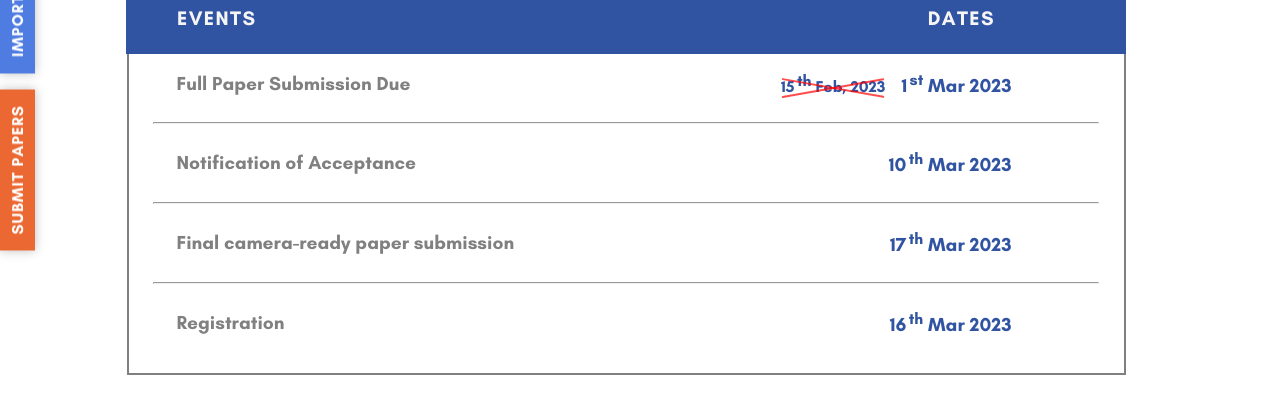
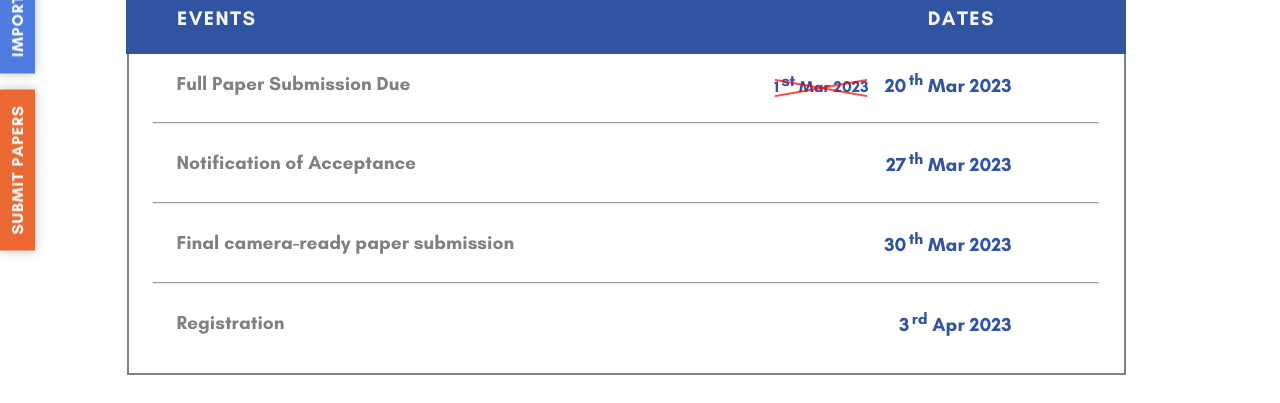
Before and after one commit to Velogan-Boy/dorotics-2023, a React (Create React App) app: page / in a window 1280 px wide. Both pictures are taken after a click on the item "Dates & Schedule". Shown: the part 327-730 px from the top of the page. Built offline with nearby package versions, Linux system fonts and the light colour scheme.

Commit message:
revised dates

```diff
--- a/src/components/DateTable/DateTable.jsx
+++ b/src/components/DateTable/DateTable.jsx
@@ -44,7 +44,7 @@ const DateTable = () => {
                            <td className={styles.date}>
                               <div>
                                  <s>
-                                    15<sup>th</sup> Feb, 2023
+                                    1<sup>st</sup> Mar 2023
                                  </s>
                               </div>
                               <div>
--- a/src/data.js
+++ b/src/data.js
@@ -170,19 +170,19 @@ const submissionFormat = [
 const dates = [
    {
       event: 'Full Paper Submission Due',
-      date: ['1', 'st', ' Mar 2023'],
+      date: ['20', 'th', ' Mar 2023'],
    },
    {
       event: 'Notification of Acceptance',
-      date: ['10', 'th', ' Mar 2023'],
+      date: ['27', 'th', ' Mar 2023'],
    },
    {
       event: 'Final camera-ready paper submission',
-      date: ['17', 'th', ' Mar 2023'],
+      date: ['30', 'th', ' Mar 2023'],
    },
    {
       event: 'Registration',
-      date: ['16', 'th', ' Mar 2023'],
+      date: ['3', 'rd', ' Apr 2023'],
    },
 ];
 
--- a/src/pages/Landing/Landing.jsx
+++ b/src/pages/Landing/Landing.jsx
@@ -31,7 +31,7 @@ function Landing() {
             </h1>
 
             <h3 className={styles.subText}>
-               <span className={styles.sb}>30,31 March & April 1 2023</span>
+               <span className={styles.sb}>April 24 2023</span>
                <span className={styles.sb1}>College of Engineering, Guindy,</span>
                <span className={styles.sb1}>Anna University, Chennai, Tamil Nadu</span>
             </h3>
@@ -57,7 +57,7 @@ function Landing() {
 
          <Snackbar anchorOrigin={{ vertical: 'top', horizontal: 'right' }} open={open} onClose={handleClose} sx={{ transform: 'translateY(4.2rem)' }}>
             <Card style={{ fontFamily: 'Roboto', width: '100%', fontSize: '1.1rem', backgroundColor: 'var(--accent)', color: '#fff', padding: '1rem' }}>
-               Extended Deadline for Call for papers: March 1, 2023
+               Extended Deadline for Call for papers: March 20, 2023
             </Card>
          </Snackbar>
 
```
